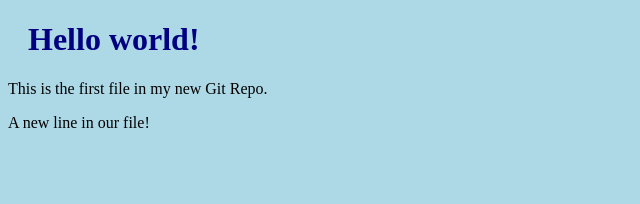
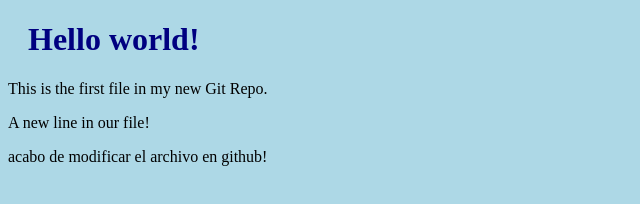
Before and after one commit to Gressito/Prueba1, a plain HTML site: page index.html in a window 1280 px wide. Shown: the whole page, without its empty margins (0-640 px from the left). Drawn offline with Linux system fonts and the light colour scheme.

Commit message:
actualiza el  index.html

```diff
--- a/index.html
+++ b/index.html
@@ -12,6 +12,8 @@
     <h1>Hello world!</h1>
     <p>This is the first file in my new Git Repo.</p>
     <p>A new line in our file!</p>
+    <p>acabo de modificar el archivo en github!</p>
+
 
 </body>
 
```
